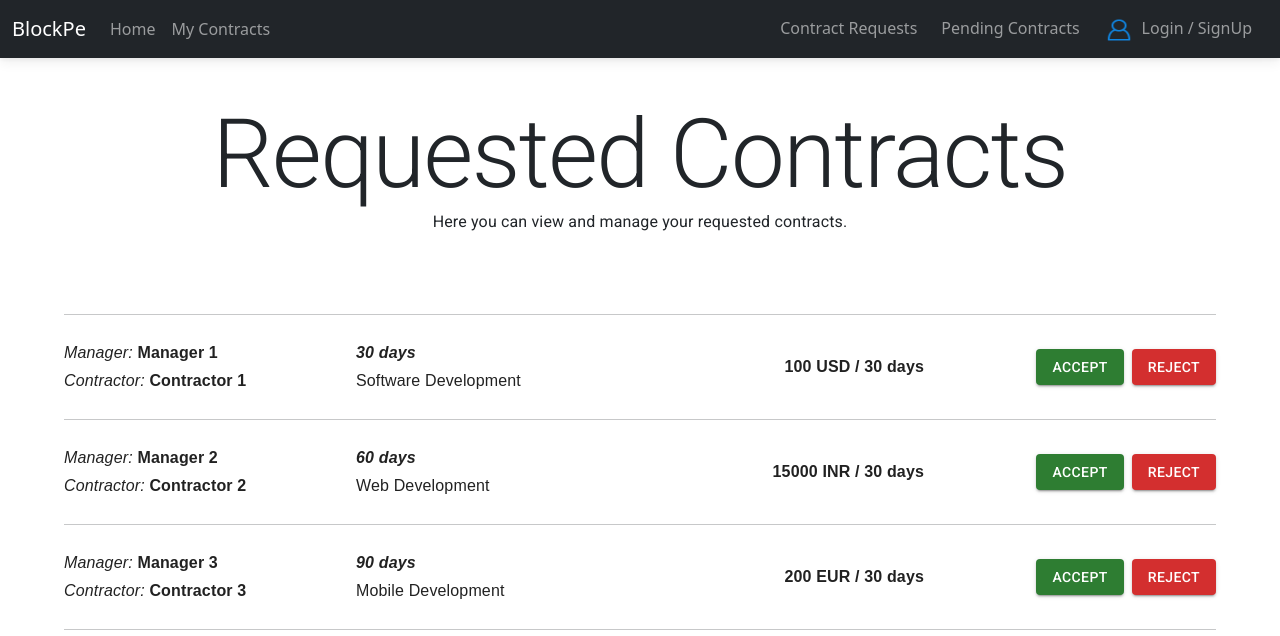
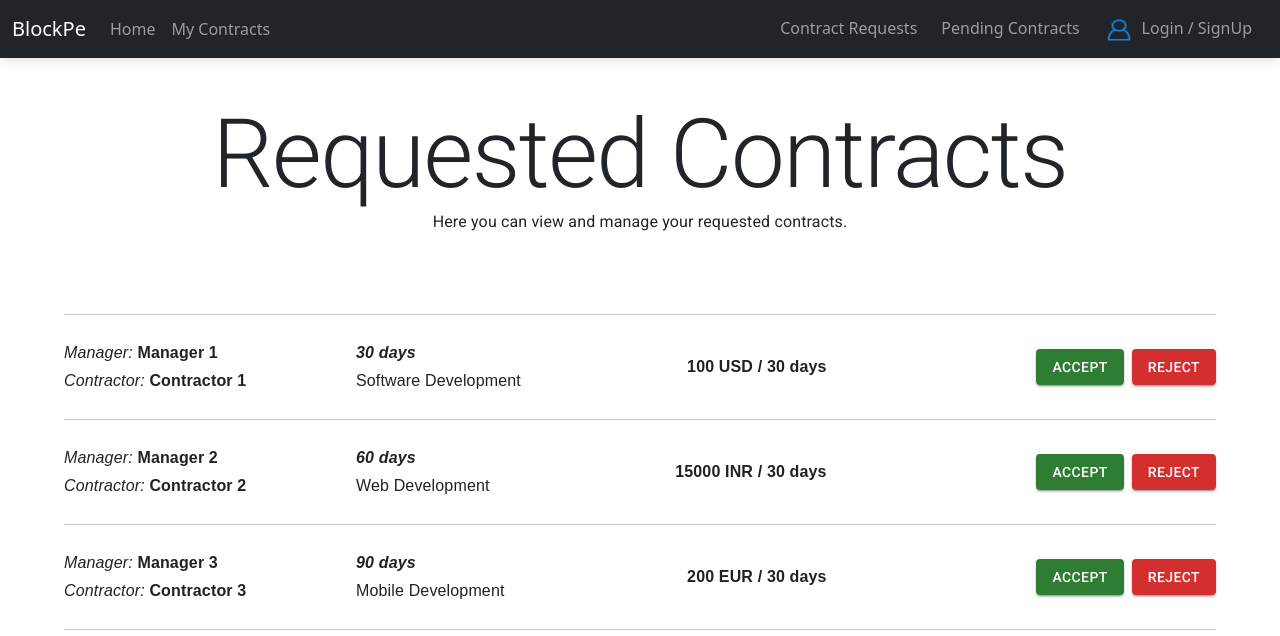
Before and after one commit to ChinmayPillai/Blockchain-Cross_Border_Contractual_Payments, a React (Vite) app in the folder Client/: page /requests in a window 1280 px wide. Shown: the top 636 px of the page. Built offline with nearby package versions, Linux system fonts and the light colour scheme.

Commit message:
Add Separate Contract Cards for each Contract Page

```diff
--- a/Client/src/Util/ContractCard.jsx
+++ b/Client/src/components/MyContracts/ContractCard.jsx
@@ -28,14 +28,14 @@ export default function ContractCard({ contract }) {
                         {contract.natureOfWork}
                     </Typography>
                 </Grid>
-                <Grid item md={3} lg={3} xl={3} textAlign="end">
+                <Grid item md={2} lg={2} xl={2} textAlign="end">
                     <Typography variant="subtitle1" color="textPrimary" fontFamily="Arial">
                         <strong>{contract.ratePerInterval} {contract.rateCurrency} / {contract.interval} days</strong>
                     </Typography>
                 </Grid>
-                <Grid item md={3} lg={3} xl={3} textAlign="end">
+                <Grid item md={4} lg={4} xl={4} textAlign="end">
                     <Button variant="contained" color="success" onClick={handleAccept}>
-                        Accept
+                        Redeem Payment
                     </Button>
                     <Button variant="contained" color="error" onClick={handleReject} style={{ marginLeft: '8px' }}>
                         Reject
--- a/Client/src/components/MyContracts/MyContracts.jsx
+++ b/Client/src/components/MyContracts/MyContracts.jsx
@@ -1,5 +1,5 @@
 import {Typography, Container} from '@mui/material'
-import ContractCard from '../../Util/ContractCard'
+import ContractCard from './ContractCard'
 
 const contracts = [
     {
--- /dev/null
+++ b/Client/src/components/PendingContracts/ContractCard.jsx
@@ -0,0 +1,49 @@
+import { Typography, Button, Grid } from "@mui/material";
+
+export default function ContractCard({ contract }) {
+    function handleAccept() {
+        console.log("Accepted");
+    }
+
+    function handleReject() {
+        console.log("Rejected");
+    }
+
+    return (
+        <>
+            <Grid container spacing={2} alignItems="center">
+                <Grid item md={3} lg={3} xl={3}>
+                    <Typography variant="subtitle1" color="textPrimary" fontFamily="Arial">
+                        <em>Manager:</em> <strong>{contract.manager}</strong>
+                    </Typography>
+                    <Typography variant="subtitle1" color="textPrimary" fontFamily="Arial">
+                        <em>Contractor:</em> <strong>{contract.contractor}</strong>
+                    </Typography>
+                </Grid>
+                <Grid item md={3} lg={3} xl={3}>
+                    <Typography variant="subtitle1" color="textPrimary" fontFamily="Arial">
+                        <strong><em>{contract.duration} days</em></strong>
+                    </Typography>
+                    <Typography variant="subtitle1" color="textPrimary" fontFamily="Arial">
+                        {contract.natureOfWork}
+                    </Typography>
+                </Grid>
+                <Grid item md={2} lg={2} xl={2} textAlign="end">
+                    <Typography variant="subtitle1" color="textPrimary" fontFamily="Arial">
+                        <strong>{contract.ratePerInterval} {contract.rateCurrency} / {contract.interval} days</strong>
+                    </Typography>
+                </Grid>
+                <Grid item md={4} lg={4} xl={4} textAlign="end">
+                    <Button variant="contained" color="success" onClick={handleAccept}>
+                        Accept
+                    </Button>
+                    <Button variant="contained" color="error" onClick={handleReject} style={{ marginLeft: '8px' }}>
+                        Reject
+                    </Button>
+                </Grid>
+            </Grid>
+
+            <hr className="my-4" />
+        </>
+    );
+}
--- a/Client/src/components/PendingContracts/PendingContracts.jsx
+++ b/Client/src/components/PendingContracts/PendingContracts.jsx
@@ -1,5 +1,5 @@
 import {Typography, Container} from '@mui/material'
-import ContractCard from '../../Util/ContractCard'
+import ContractCard from './ContractCard'
 
 const contracts = [
     {
--- /dev/null
+++ b/Client/src/components/RequestedContracts/ContractCard.jsx
@@ -0,0 +1,49 @@
+import { Typography, Button, Grid } from "@mui/material";
+
+export default function ContractCard({ contract }) {
+    function handleAccept() {
+        console.log("Accepted");
+    }
+
+    function handleReject() {
+        console.log("Rejected");
+    }
+
+    return (
+        <>
+            <Grid container spacing={2} alignItems="center">
+                <Grid item md={3} lg={3} xl={3}>
+                    <Typography variant="subtitle1" color="textPrimary" fontFamily="Arial">
+                        <em>Manager:</em> <strong>{contract.manager}</strong>
+                    </Typography>
+                    <Typography variant="subtitle1" color="textPrimary" fontFamily="Arial">
+                        <em>Contractor:</em> <strong>{contract.contractor}</strong>
+                    </Typography>
+                </Grid>
+                <Grid item md={3} lg={3} xl={3}>
+                    <Typography variant="subtitle1" color="textPrimary" fontFamily="Arial">
+                        <strong><em>{contract.duration} days</em></strong>
+                    </Typography>
+                    <Typography variant="subtitle1" color="textPrimary" fontFamily="Arial">
+                        {contract.natureOfWork}
+                    </Typography>
+                </Grid>
+                <Grid item md={2} lg={2} xl={2} textAlign="end">
+                    <Typography variant="subtitle1" color="textPrimary" fontFamily="Arial">
+                        <strong>{contract.ratePerInterval} {contract.rateCurrency} / {contract.interval} days</strong>
+                    </Typography>
+                </Grid>
+                <Grid item md={4} lg={4} xl={4} textAlign="end">
+                    <Button variant="contained" color="success" onClick={handleAccept}>
+                        Accept
+                    </Button>
+                    <Button variant="contained" color="error" onClick={handleReject} style={{ marginLeft: '8px' }}>
+                        Reject
+                    </Button>
+                </Grid>
+            </Grid>
+
+            <hr className="my-4" />
+        </>
+    );
+}
--- a/Client/src/components/RequestedContracts/RequestedContracts.jsx
+++ b/Client/src/components/RequestedContracts/RequestedContracts.jsx
@@ -1,5 +1,5 @@
 import {Typography, Container} from '@mui/material'
-import ContractCard from '../../Util/ContractCard'
+import ContractCard from './ContractCard'
 
 const contracts = [
     {
```
